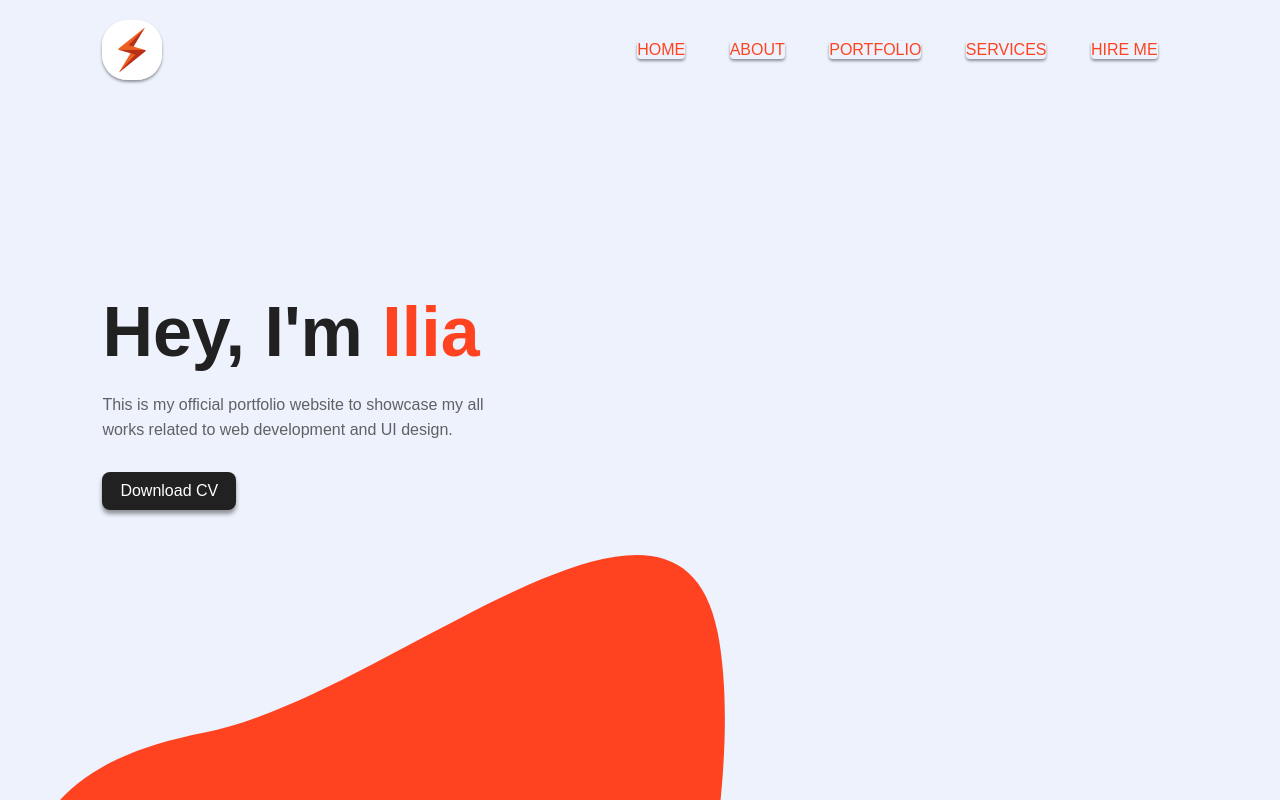
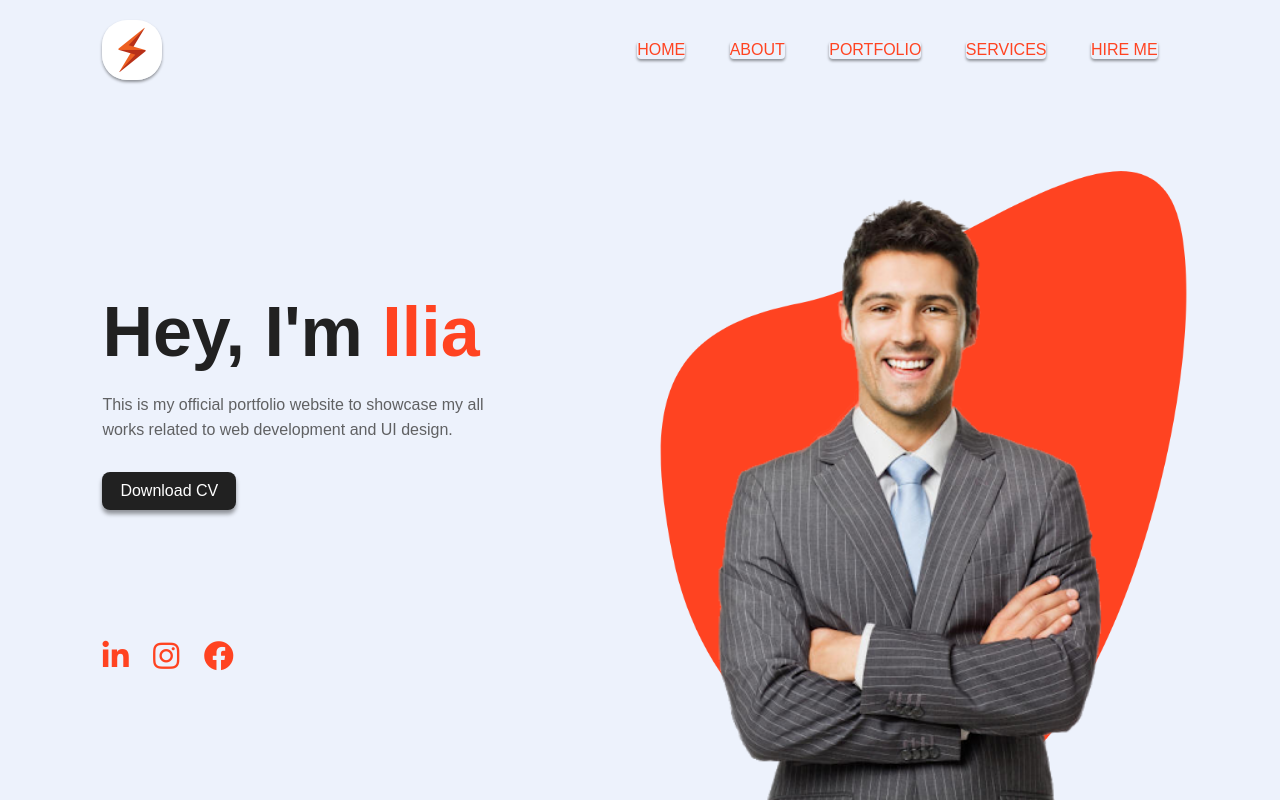
Before and after one commit to ilarioni/imageTransform, a plain HTML site: page index.html in a window 1280 px wide. Shown: the top 800 px of the page. Drawn offline with Linux system fonts and the light colour scheme.

Commit message:
transition elements for img

```diff
--- a/style.css
+++ b/style.css
@@ -80,3 +80,43 @@ span {
     border-radius: 8px;
     box-shadow: 0 4px 4px 0 rgba(0,0,0,0.4);
 }
+
+.img-box {
+    width: 45%;
+    height: 80%;
+    position: absolute;
+    bottom: 0;
+    right: 100px;
+}
+
+.img-box img {
+    height: 100%;
+    position: absolute;
+    left: 55%;
+    bottom: 0;
+    transform: translateX(-50%);
+    transition: bottom 1s, left 1s;
+}
+
+.img-box:hover .back-img {
+    bottom: 60px;
+}
+
+.img-box:hover .main-img {
+    left: 60%;
+}
+
+.social-links {
+    margin-left: 8%;
+    margin-top: 100px;
+}
+
+.social-links a {
+    font-size: 30px;
+    color: #ff4321;
+    margin-right: 20px;
+}
+
+.social-links a:hover {
+    color: #606163;
+}
```
